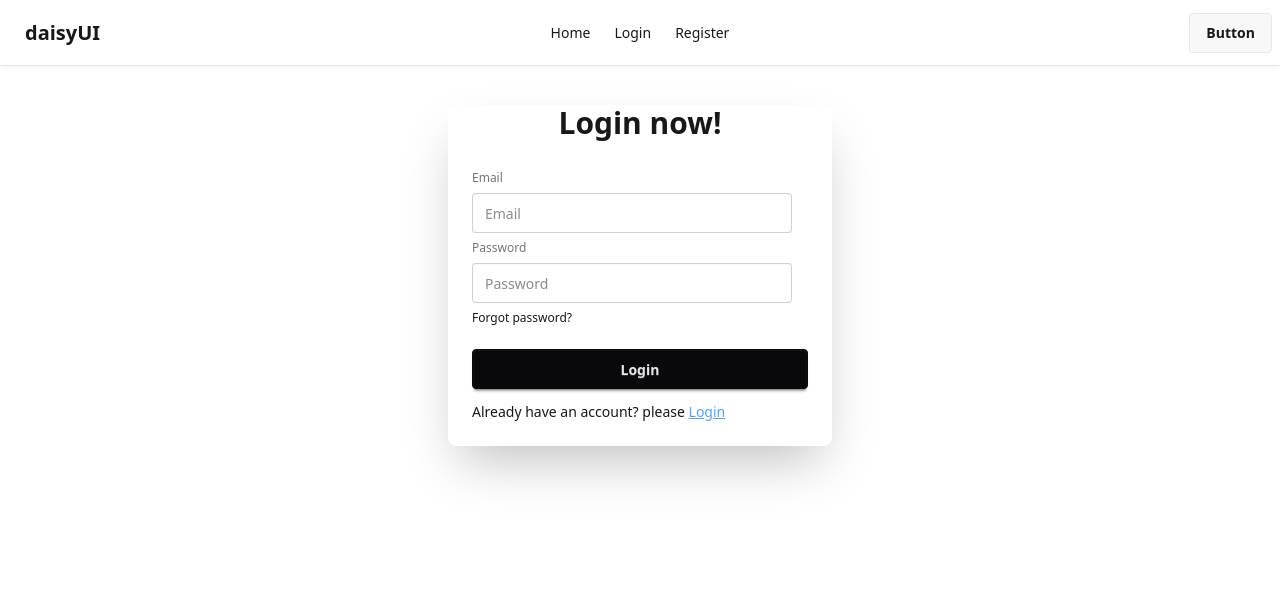
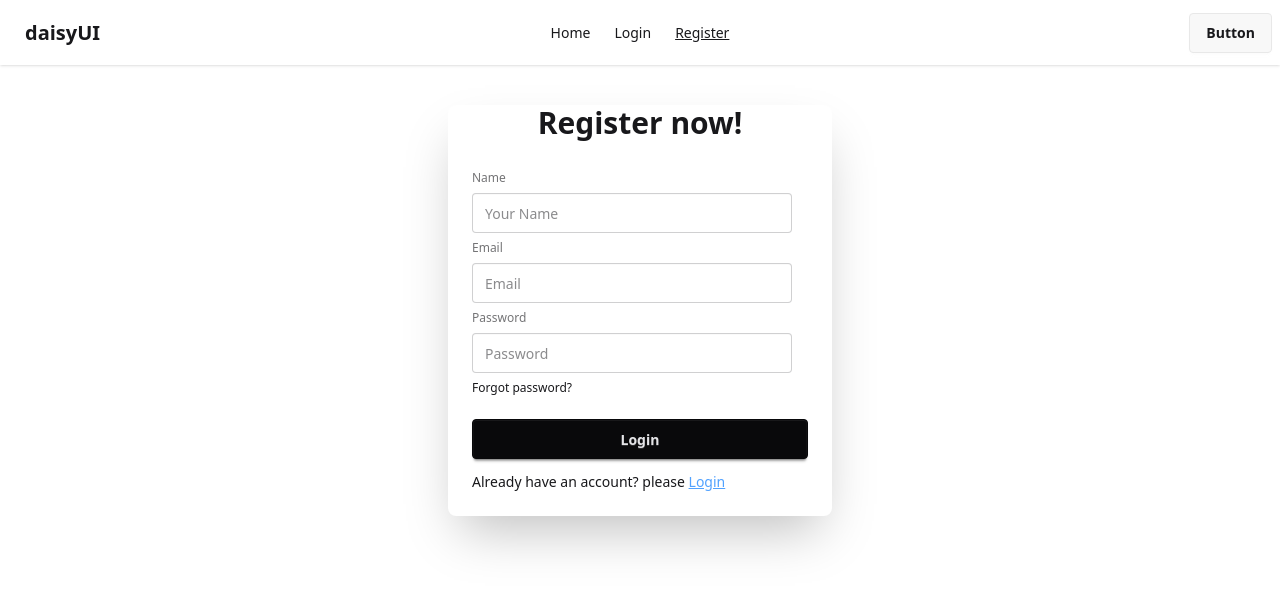
Before and after one commit to mdmhrz/auth-integration, a React (Vite) app: page /register in a window 1280 px wide. Shown: the top 590 px of the page. Built offline with nearby package versions, Linux system fonts and the light colour scheme.

Commit message:
Firebase done

```diff
--- /dev/null
+++ b/src/components/Navbar/Navbar.css
@@ -0,0 +1,3 @@
+.active {
+    text-decoration: underline;
+}
--- a/src/components/Navbar/Navbar.jsx
+++ b/src/components/Navbar/Navbar.jsx
@@ -1,5 +1,6 @@
 import React from 'react';
 import { NavLink } from 'react-router';
+import './Navbar.css'
 
 const Navbar = () => {
     const links = <>
@@ -7,6 +8,7 @@ const Navbar = () => {
         <li> <NavLink to="/login">Login</NavLink> </li>
         <li> <NavLink to="/register">Register</NavLink> </li>
     </>
+
 
     return (
         <div className="navbar bg-base-100 shadow-sm">
--- a/src/components/Register/Register.jsx
+++ b/src/components/Register/Register.jsx
@@ -1,16 +1,35 @@
+import { createUserWithEmailAndPassword } from 'firebase/auth';
 import React from 'react';
 import { Link } from 'react-router';
+import { auth } from '../../firebase.init';
 
 const Register = () => {
+
+    const handleRegister = e => {
+        e.preventDefault()
+        const name = e.target.name.value;
+        const email = e.target.email.value;
+        const password = e.target.password.value;
+        console.log(name, email, password);
+
+        //create user with email & password
+        createUserWithEmailAndPassword(auth, email, password).then(result => {
+            console.log(result);
+        }).catch(error => {
+            console.log(error);
+        })
+    }
     return (
         <div className="card bg-base-100 w-full max-w-sm shrink-0 shadow-2xl mx-auto mt-10">
-            <h1 className="text-3xl text-center font-bold">Login now!</h1>
+            <h1 className="text-3xl text-center font-bold">Register now!</h1>
             <div className="card-body">
-                <form className="fieldset">
+                <form onSubmit={handleRegister} className="fieldset">
+                    <label className="label">Name</label>
+                    <input type="text" className="input" placeholder="Your Name" name='name' />
                     <label className="label">Email</label>
-                    <input type="email" className="input" placeholder="Email" />
+                    <input type="email" className="input" placeholder="Email" name='email' />
                     <label className="label">Password</label>
-                    <input type="password" className="input" placeholder="Password" />
+                    <input type="password" className="input" placeholder="Password" name='password' />
                     <div><a className="link link-hover">Forgot password?</a></div>
                     <button className="btn btn-neutral mt-4">Login</button>
                 </form>
--- a/src/firebase.init.js
+++ b/src/firebase.init.js
@@ -1,5 +1,6 @@
 // Import the functions you need from the SDKs you need
 import { initializeApp } from "firebase/app";
+import { getAuth } from "firebase/auth";
 // TODO: Add SDKs for Firebase products that you want to use
 // https://firebase.google.com/docs/web/setup#available-libraries
 
@@ -15,3 +16,5 @@ const firebaseConfig = {
 
 // Initialize Firebase
 const app = initializeApp(firebaseConfig);
+// Initialize Firebase Authentication and get a reference to the service
+export const auth = getAuth(app);
```
